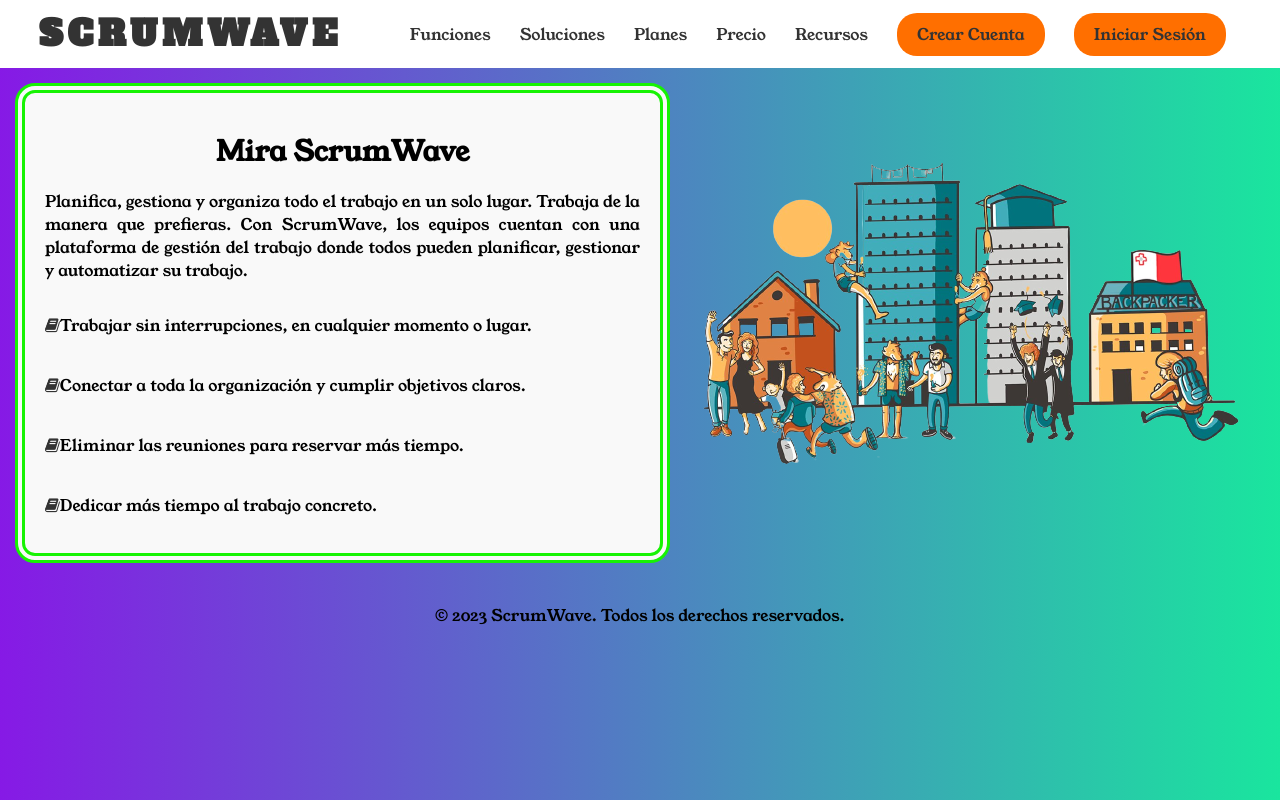
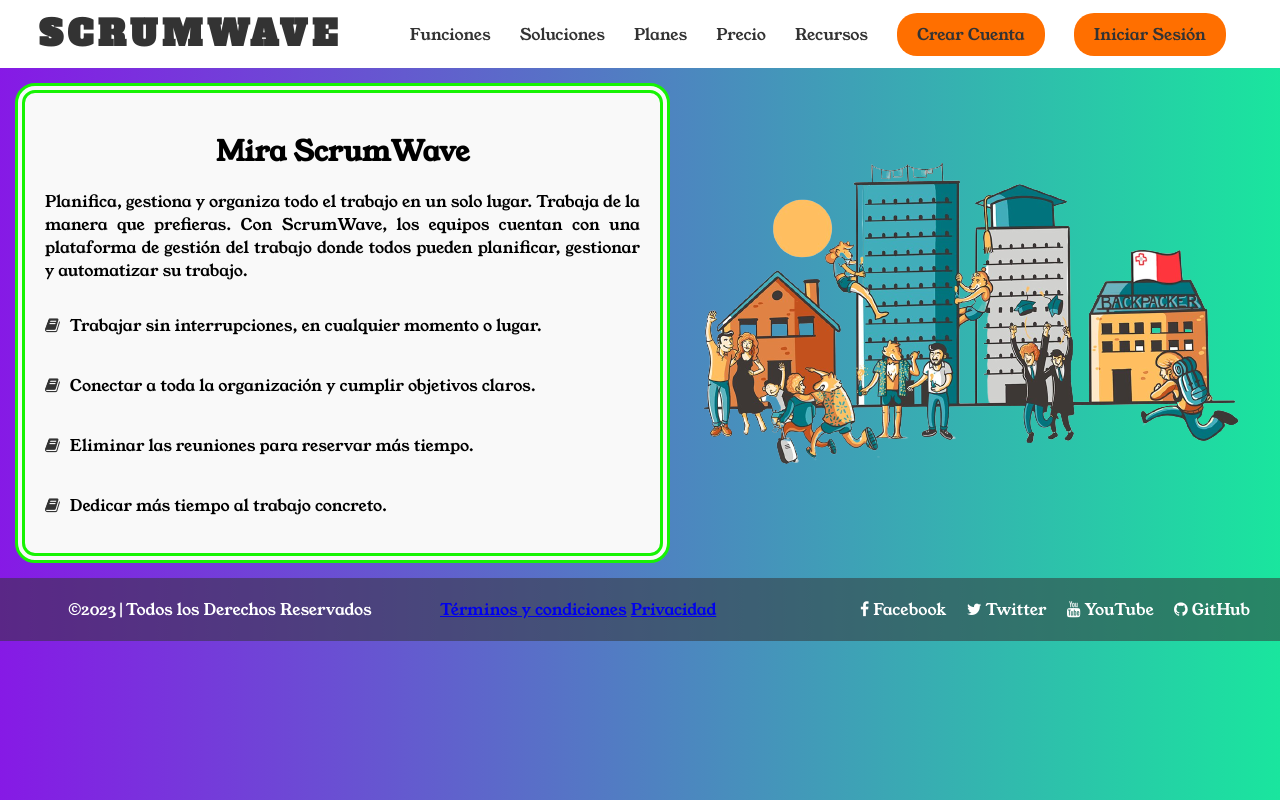
Before and after one commit to hbatress/Aplicacion_de_administracion_de_proyectos_agil, a website: page Pagina/index.html in a window 1280 px wide. Drawn offline with Linux system fonts and the light colour scheme.

Commit message:
Agregar estilos

```diff
--- a/codigo.js
+++ b/codigo.js
@@ -47,7 +47,21 @@ function indexView() {
 </div>
 
 <footer>
-    <p class="pie">© 2023 ScrumWave. Todos los derechos reservados.</p>
+    <div class="footer-content">
+        <div class="copyright">
+            ©2023|Todos los Derechos Reservados
+        </div>
+        <div class="footer-links">
+            <a href="terminos-y-condiciones">Términos y condiciones</a>
+            <a href="privacidad">Privacidad</a>
+        </div>
+        <div class="social-media">
+            <span class="notebook-icon"><i class="fa fa-facebook"></i> Facebook</span>
+            <span class="notebook-icon"><i class="fa fa-twitter"></i> Twitter</span>
+            <span class="notebook-icon"><i class="fa fa-youtube"></i> YouTube</span>
+            <span class="notebook-icon"><i class="fa fa-github"></i> GitHub</span>
+        </div>
+    </div>
 </footer>
 
 
--- a/estilo/style.css
+++ b/estilo/style.css
@@ -154,16 +154,36 @@ header {
   background-color: #ff8f00;
 }
 
+/* Estilos del pie de página*/
 
-
-/* Estilos del pie de página */
-footer, .pie {
-  padding: 5px;
-  text-align: center;
+footer {
+  background-color: #33333387;
+  color: #fff;
+  padding: 20px;
 }
 
-.payment-container select:focus {
-  outline: none;
+.footer-content {
+  display: grid;
+  grid-template-columns: 1fr 1fr 1fr;
+  gap: 20px;
+}
+
+/* Estilos para las columnas individuales (copyright, footer-links, social-media) */
+.column {
+  padding: 10px;
+}
+
+.footer-links, .social-media {
+  text-align: justify;
+}
+
+.social-media {
+  display: flex;
+  justify-content: space-between;
+}
+
+.notebook-icon {
+  margin-right: 10px; /* Ajusta el valor según el espacio que desees entre los elementos */
 }
 
 
```
